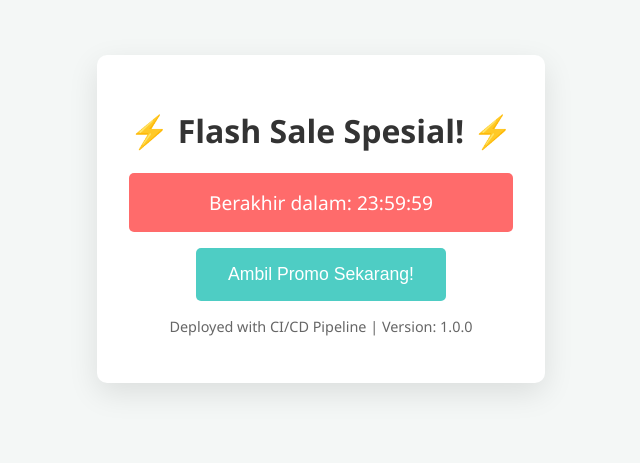
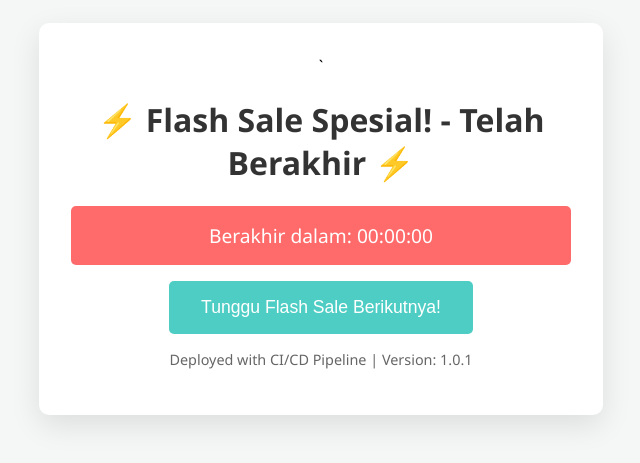
Before and after one commit to jagustinus/praktikum-cloud-2024-genap, a plain HTML site: page index.html in a window 1280 px wide. Shown: the part 189-652 px from the top of the page, without its empty margins (319-959 px from the left). Drawn offline with Linux system fonts and the light colour scheme.

Commit message:
feat: update index.html

```diff
--- a/index.html
+++ b/index.html
@@ -15,11 +15,11 @@
     </style>
 </head>
 <body>
-    <div class="container">
-        <h1>⚡ Flash Sale Spesial! ⚡</h1>
-        <div class="promo-timer">Berakhir dalam: <span id="countdown">23:59:59</span></div>
-        <button class="cta-button">Ambil Promo Sekarang!</button>
-        <p class="version-info">Deployed with CI/CD Pipeline | Version: <span id="version">1.0.0</span></p>
+    <div class="container">`
+        <h1>⚡ Flash Sale Spesial! - Telah Berakhir ⚡</h1>
+        <div class="promo-timer">Berakhir dalam: <span id="countdown">00:00:00</span></div>
+        <button class="cta-button">Tunggu Flash Sale Berikutnya!</button>
+        <p class="version-info">Deployed with CI/CD Pipeline | Version: <span id="version">1.0.1</span></p>
     </div>
 </body>
 </html>
```
